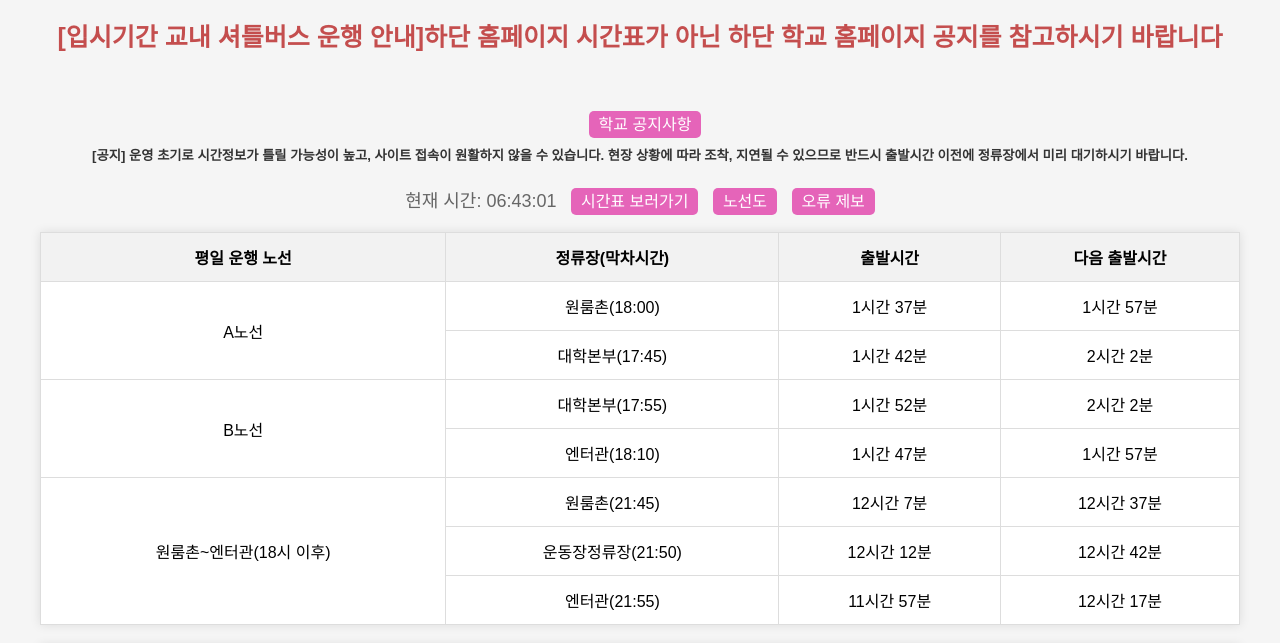
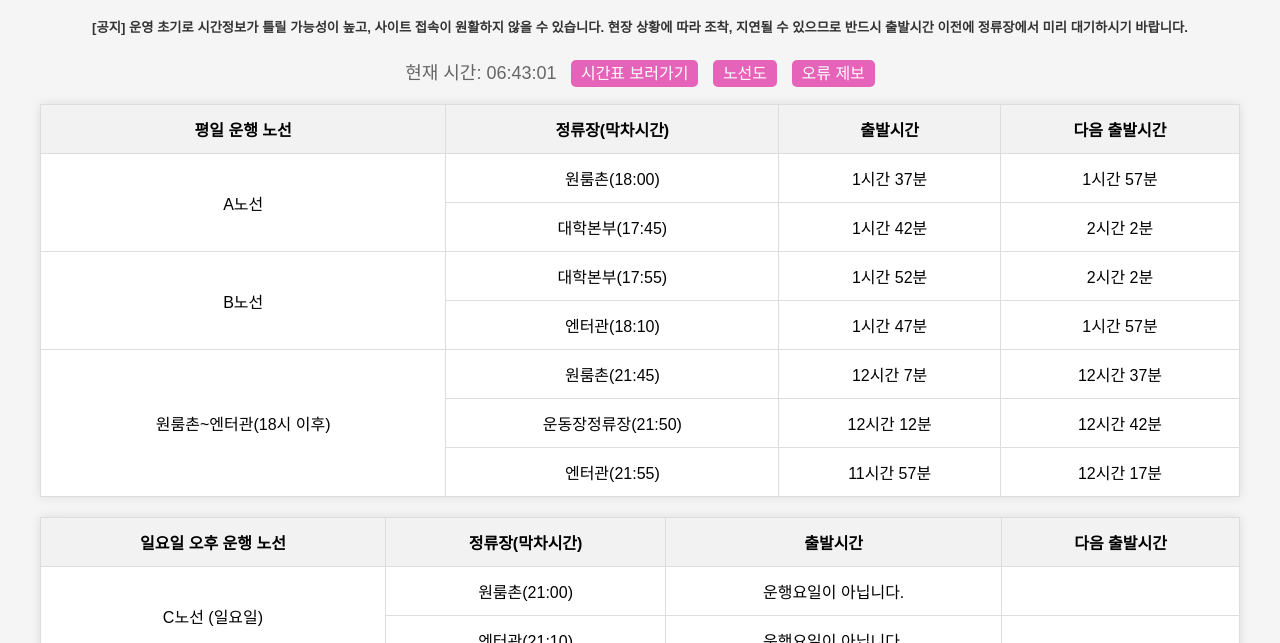
Before and after one commit to mytwice/DIMABUS, a plain HTML site: page index.html in a window 1280 px wide. Shown: the part 88-731 px from the top of the page. Drawn offline with Linux system fonts and the light colour scheme.

Commit message:
Update index.html
공지제거

```diff
--- a/index.html
+++ b/index.html
@@ -134,16 +134,11 @@
 
   <!-- 공지사항부분 -->
   <!-- <h6>
-    [학교 홈페이지 긴급공지] 긴급공지
+    [입시기간 교내 셔틀버스 운행 안내]하단 홈페이지 시간표가 아닌 하단 학교 홈페이지 공지를 참고하시기 바랍니다
   </h6> -->
-
-
-  <h6>
-    [입시기간 교내 셔틀버스 운행 안내]하단 홈페이지 시간표가 아닌 하단 학교 홈페이지 공지를 참고하시기 바랍니다
-  </h6>
-  <div>
+  <!-- <div>
    <a href="https://www.instagram.com/p/DA97rtGyutS/?img_index=1" id="timetableButton" target="_blank">학교 공지사항</a>
-  </div>
+  </div> -->
 
   <h5>
   [공지] 운영 초기로 시간정보가 틀릴 가능성이 높고, 사이트 접속이 원활하지 않을 수 있습니다. 현장 상황에 따라 조착, 지연될 수 있으므로 반드시 출발시간 이전에 정류장에서 미리 대기하시기 바랍니다.
```
